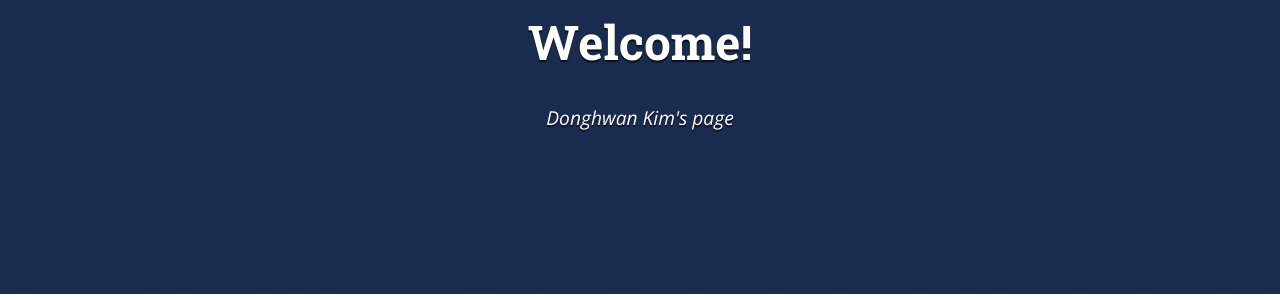
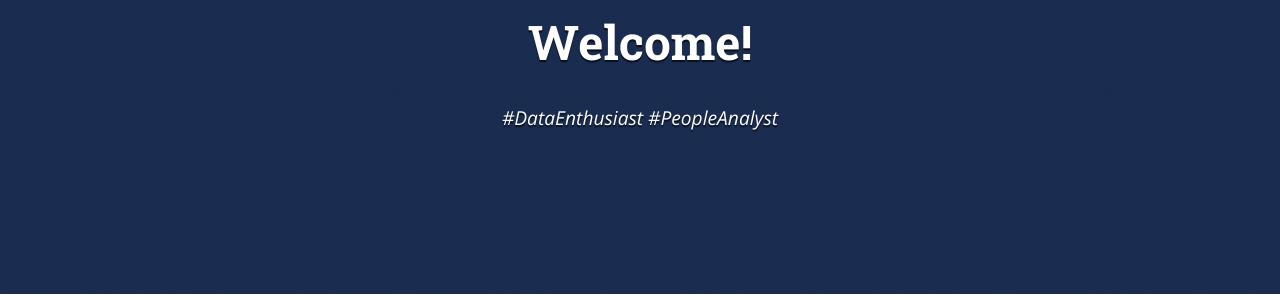
Before and after one commit to hwaneest/github.io, a Jekyll site: the page built from index.html, in a window 1280 px wide. Shown: the part 211-511 px from the top of the page. Built offline with Jekyll 4.4.1, drawn with Linux system fonts in a browser that asks for light colours; nearby versions of some CDN libraries.

Commit message:
subtitles

```diff
--- a/_config.yml
+++ b/_config.yml
@@ -10,7 +10,7 @@ exclude:
 
 # Site settings
 title: Welcome!
-subtitle: "Donghwan Kim's page"
+subtitle: "#DataEnthusiast #PeopleAnalyst" #"Donghwan Kim's page"
 email: volunteerhwan@gmail.com
 name: Donghwan Kim
 description: >
```
